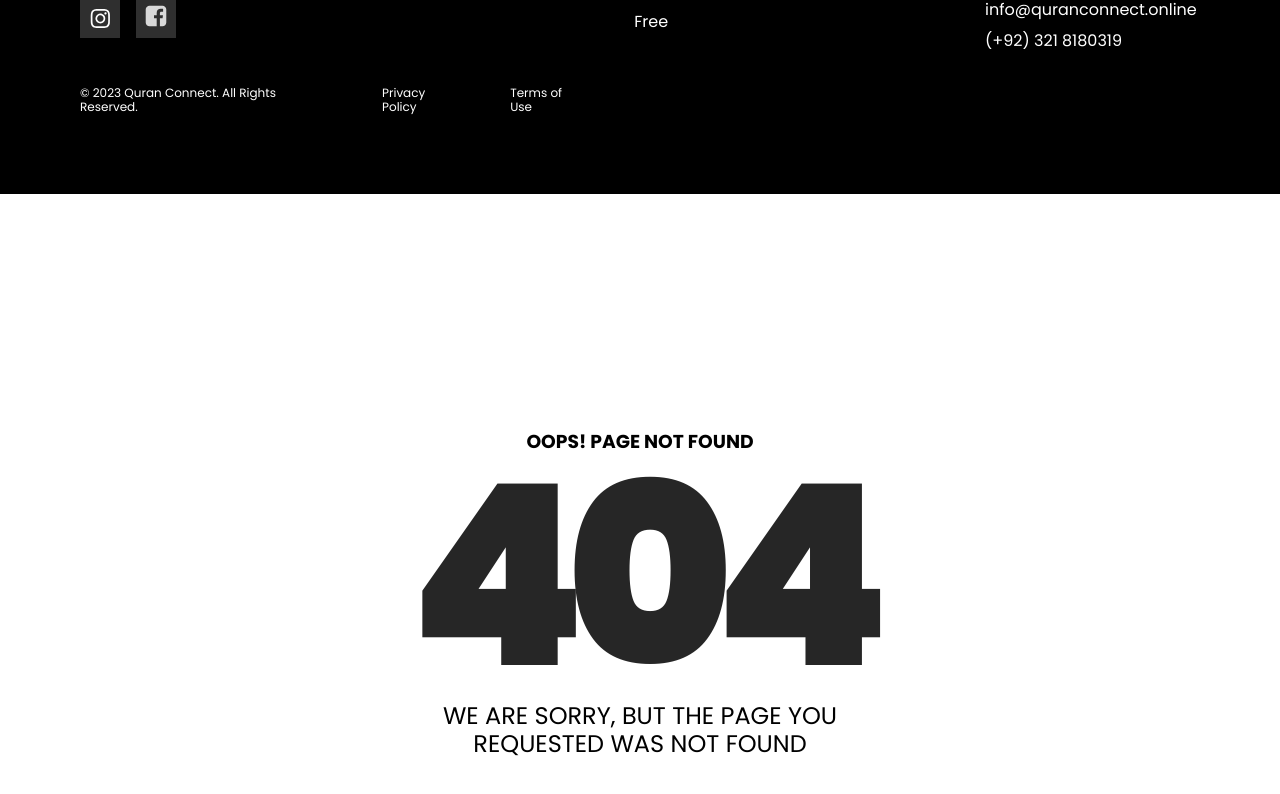
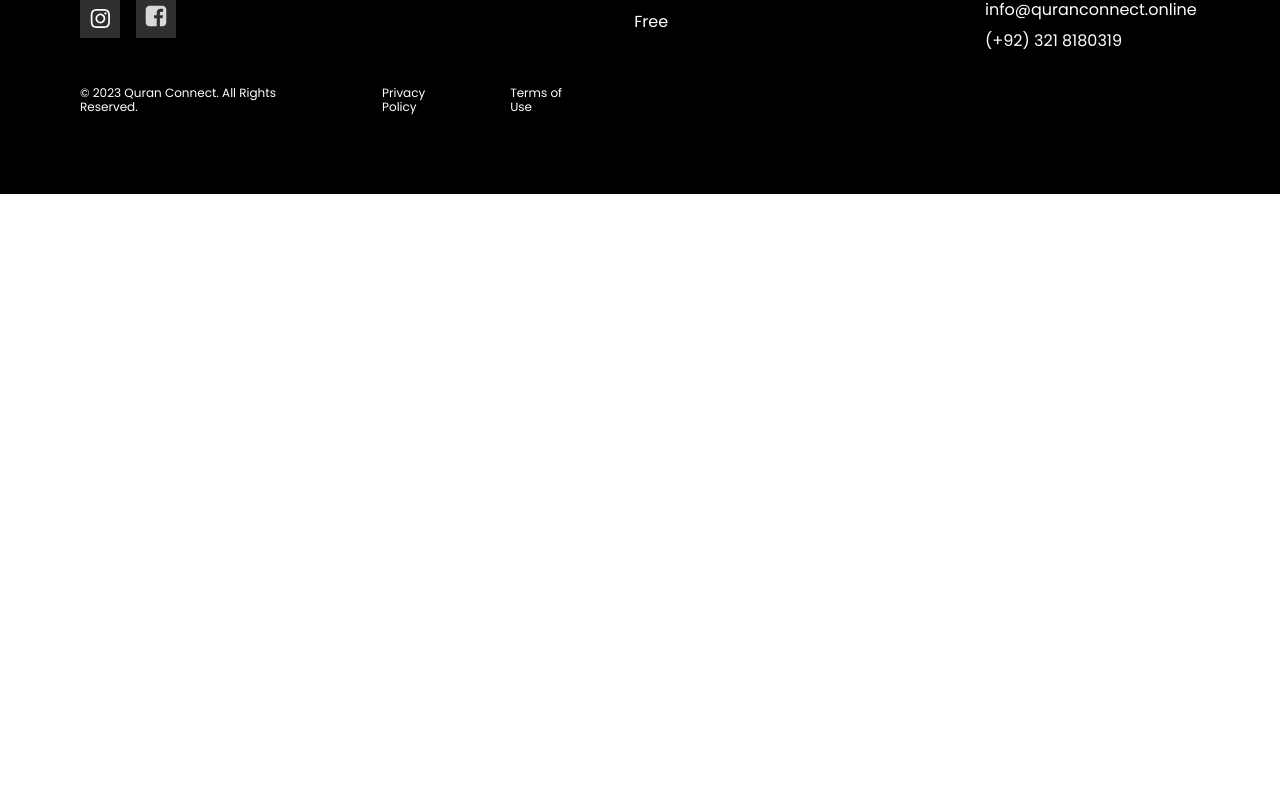
Before and after one commit to ShafiqRasool/quranconnect, a React (Create React App) app: page / in a window 1280 px wide. Shown: the part 7061-7855 px from the top of the page. After the commit the page ends 7255 px from the top, so only its background shows below. Built offline with nearby package versions, Linux system fonts and the light colour scheme.

Commit message:
Update index.js

```diff
--- a/src/index.js
+++ b/src/index.js
@@ -11,7 +11,6 @@ const App = () => {
     <Router>
       <div>
         <Route component={Home} exact path="/" />
-        <Route component={NotFound} path="**" />
       </div>
     </Router>
   )
```
